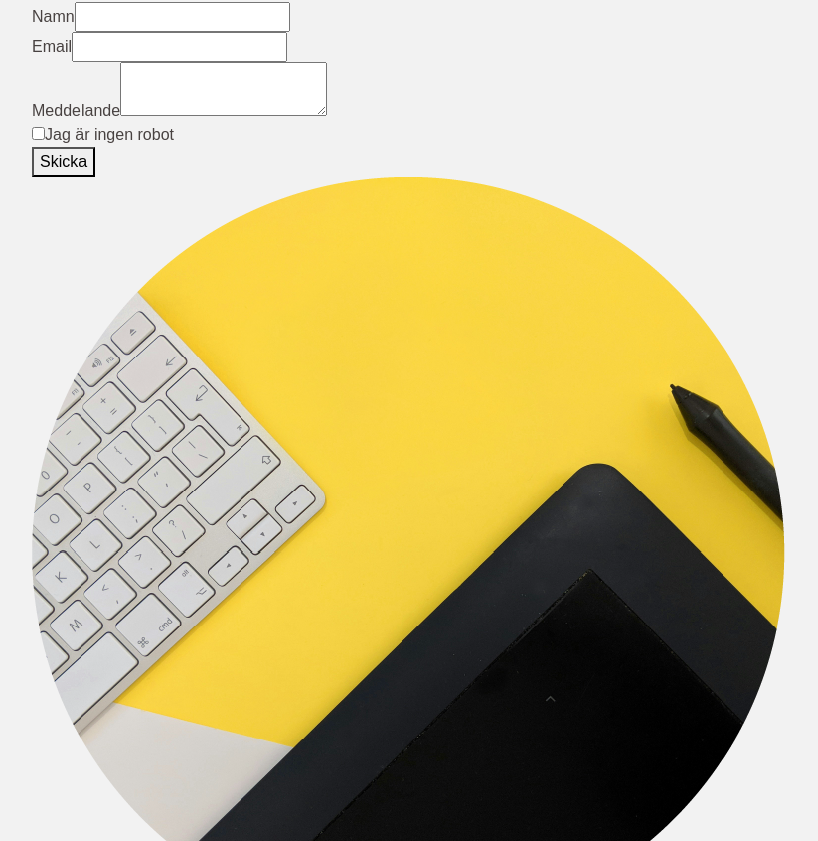
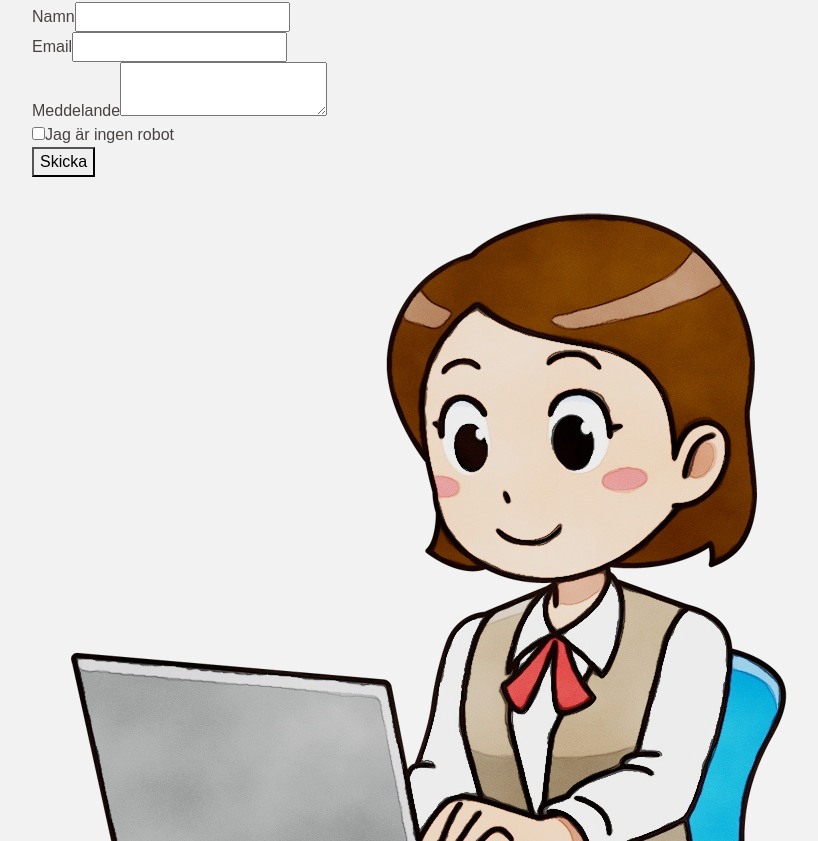
Before and after one commit to fiamont/new-portfolio, a React (Vite) app: page /contact in a window 1280 px wide. Shown: the part 319-1160 px from the top of the page, without its empty margins (16-834 px from the left). Built offline with nearby package versions, Linux system fonts and the light colour scheme; a web font is replaced by a local one.

Commit message:
changed image in contact

```diff
--- a/src/pages/Contact.jsx
+++ b/src/pages/Contact.jsx
@@ -2,7 +2,7 @@ import { ContactForm, TextBox } from "../components/index.js";
 import { contactText } from "../texts/contactText";
 import { Link } from "react-router-dom";
 import curvyLineOrange from "./../assets/curvyLineOrange.png";
-import roundYellowImage from "./../assets/roundYellowImage.png";
+import girlcartoon from "./../assets/girlcartoon.png";
 import { Row, Col } from "react-bootstrap";
 import styled from "styled-components";
 
@@ -43,11 +43,7 @@ function Contact() {
         </Col>
       </Row>
       <ContactForm />
-      <img
-        src={roundYellowImage}
-        alt="roundYellowImage"
-        className="img-fluid"
-      />
+      <img src={girlcartoon} alt="girlcartoon" className="img-fluid" />
     </>
   );
 }
```
Also changed, not shown: src/assets/girlcartoon.png (added).
